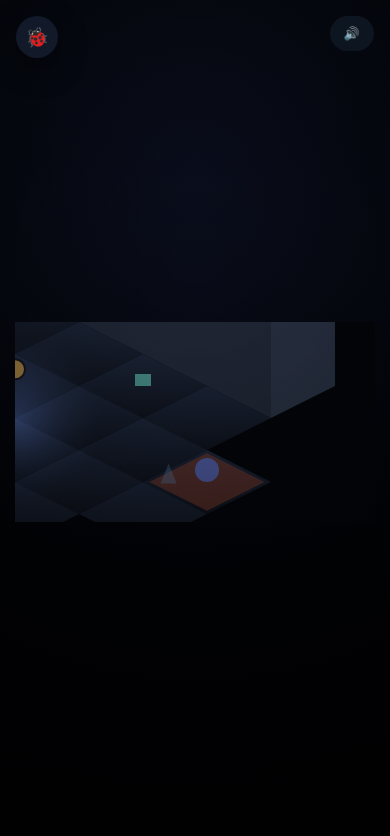
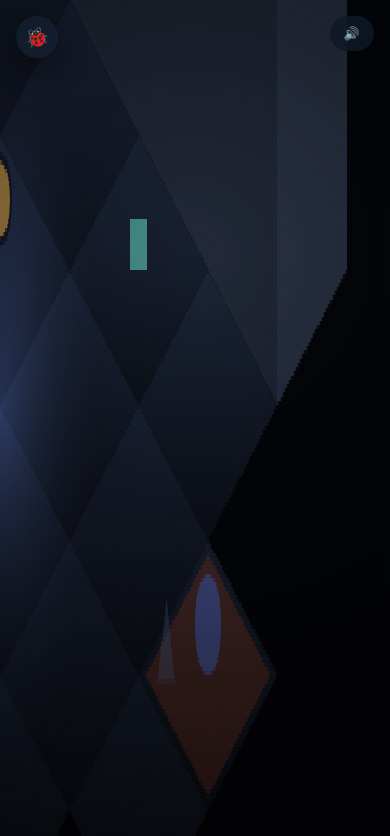
Before and after one commit to FSH101/DeadTrain, a website built with Vite: page index.html in a window 390 px wide. Built offline with nearby package versions, Linux system fonts and the light colour scheme.

Commit message:
Make canvas adapt to full-screen mobile view

```diff
--- a/index.html
+++ b/index.html
@@ -32,8 +32,10 @@
       #app {
         position: relative;
         flex: 1;
+        width: 100vw;
+        height: 100vh;
         display: flex;
-        align-items: center;
+        align-items: stretch;
         justify-content: center;
         overflow: hidden;
       }
@@ -41,10 +43,11 @@
       canvas {
         image-rendering: pixelated;
         image-rendering: crisp-edges;
-        max-width: 100vw;
-        max-height: 100vh;
-        width: 100%;
-        height: auto;
+        width: 100vw;
+        height: 100vh;
+        max-width: none;
+        max-height: none;
+        display: block;
       }
 
       #overlay-root {
--- a/src/app/GameApp.js
+++ b/src/app/GameApp.js
@@ -55,7 +55,11 @@ export class GameApp {
     this.destroyed = false;
 
     this.buildTargetsForWagon(wagon);
-    window.addEventListener('resize', () => this.display.resize());
+    this.handleViewportResize = () => this.display.resize();
+    window.addEventListener('resize', this.handleViewportResize);
+    if (window.visualViewport) {
+      window.visualViewport.addEventListener('resize', this.handleViewportResize);
+    }
     this.debug.setStatus('Создание приложения');
     this.debug.log('game.constructor', {
       startWagon: wagon.id,
@@ -253,6 +257,10 @@ export class GameApp {
     if (this.inputRouter) {
       this.inputRouter.detach();
     }
+    window.removeEventListener('resize', this.handleViewportResize);
+    if (window.visualViewport) {
+      window.visualViewport.removeEventListener('resize', this.handleViewportResize);
+    }
     logger.info('GameApp destroyed');
   }
 
--- a/src/render/CanvasDisplay.js
+++ b/src/render/CanvasDisplay.js
@@ -18,7 +18,8 @@ export class CanvasDisplay {
       throw new Error('Failed to create buffer context');
     }
     this.bufferCtx = bufferCtx;
-    this.scale = 1;
+    this.scaleX = 1;
+    this.scaleY = 1;
     this.configureSmoothing();
     this.resize();
   }
@@ -29,14 +30,26 @@ export class CanvasDisplay {
   }
 
   resize() {
-    const { innerWidth, innerHeight } = window;
-    const scaleX = Math.floor(innerWidth / this.config.virtualWidth) || 1;
-    const scaleY = Math.floor(innerHeight / this.config.virtualHeight) || 1;
-    this.scale = Math.max(1, Math.min(scaleX, scaleY));
-    this.canvas.width = this.config.virtualWidth * this.scale;
-    this.canvas.height = this.config.virtualHeight * this.scale;
-    this.canvas.style.width = `${this.canvas.width}px`;
-    this.canvas.style.height = `${this.canvas.height}px`;
+    const viewport = window.visualViewport;
+    const cssWidth = Math.max(
+      1,
+      Math.ceil(viewport?.width ?? window.innerWidth ?? this.config.virtualWidth),
+    );
+    const cssHeight = Math.max(
+      1,
+      Math.ceil(viewport?.height ?? window.innerHeight ?? this.config.virtualHeight),
+    );
+    const pixelRatio = window.devicePixelRatio ?? 1;
+    const pixelWidth = Math.max(1, Math.ceil(cssWidth * pixelRatio));
+    const pixelHeight = Math.max(1, Math.ceil(cssHeight * pixelRatio));
+
+    this.canvas.width = pixelWidth;
+    this.canvas.height = pixelHeight;
+    this.canvas.style.width = `${cssWidth}px`;
+    this.canvas.style.height = `${cssHeight}px`;
+
+    this.scaleX = this.canvas.width / this.config.virtualWidth;
+    this.scaleY = this.canvas.height / this.config.virtualHeight;
     this.configureSmoothing();
   }
 
@@ -52,12 +65,12 @@ export class CanvasDisplay {
     this.ctx.save();
     this.ctx.imageSmoothingEnabled = false;
     this.ctx.clearRect(0, 0, this.canvas.width, this.canvas.height);
-    this.ctx.scale(this.scale, this.scale);
+    this.ctx.scale(this.scaleX, this.scaleY);
     this.ctx.drawImage(this.buffer, 0, 0);
     this.ctx.restore();
   }
 
   getScale() {
-    return this.scale;
+    return { x: this.scaleX, y: this.scaleY };
   }
 }
```
